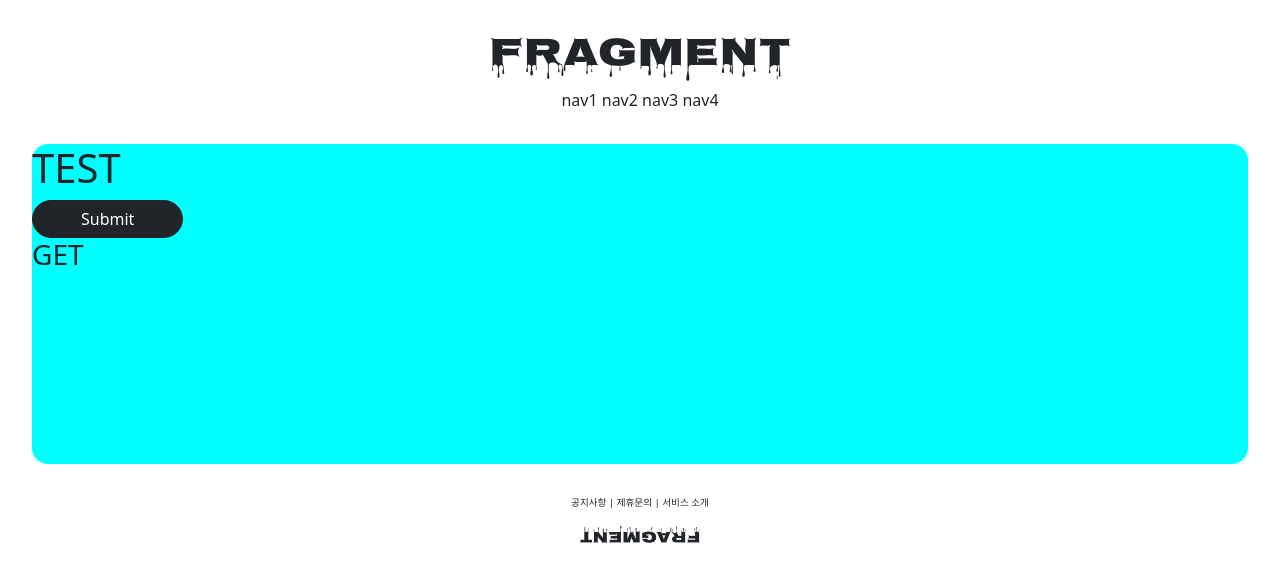
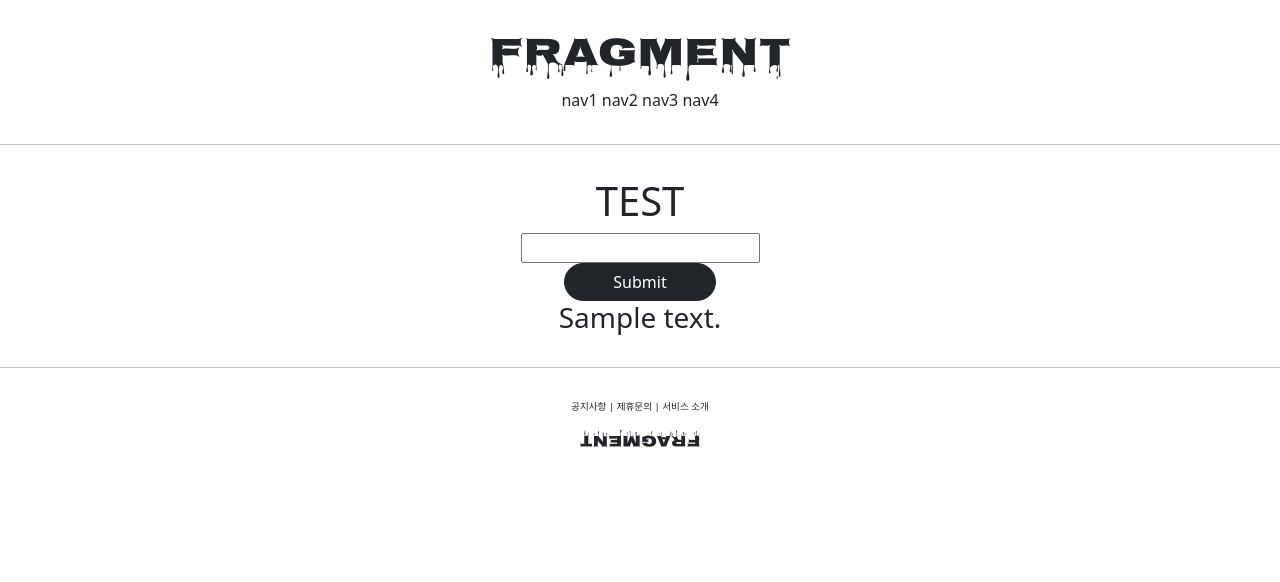
Before and after one commit to 21nkyu/ik_1ban_2, a Django app: page /accounts/overpower/ in a window 1280 px wide. Shown: the top 582 px of the page. Run offline with Django 3.2, Linux system fonts and the light colour scheme; tables that the repository leaves empty hold one stand-in row (values such as "Sample post"); parts of the project's set-up code (start-up, migrations or seed data) failed here and were passed over.

Commit message:
20210731_scd_004

```diff
--- a/accountapp/models.py
+++ b/accountapp/models.py
@@ -2,5 +2,5 @@ from django.db import models
 
 # Create your models here.
 
-class HelloWorld(models.Model):
+class accapp_HelloWorld(models.Model):
     text = models.CharField(max_length=255, null=False)
--- a/accountapp/templates/accountapp/overpower.html
+++ b/accountapp/templates/accountapp/overpower.html
@@ -2,16 +2,30 @@
 
 {% block content %}
 
-    <div style = "height: 20rem; background-color : aqua; margin:2rem; border-radius:1rem;">
+    <div style = "margin:2rem; border-radius:1rem; text-align: center">
         <h1>
             TEST
         </h1>
         <form action="/accounts/overpower/" method="post">
             {% csrf_token %}
-            <input type="submit" class="px-5 btn btn-dark rounded-pill">
+            <div>
+                <input type="text" name="hello_1_input">
+
+            </div>
+            <div>
+                <input type="submit" class="px-5 btn btn-dark rounded-pill">
+            </div>
+
         </form>
+        {% if hello_1_list %}
+            {% for hello_1 in hello_1_list %}
+            <h3>
+                {{ hello_1.text }}
+            </h3>
+            {% endfor %}
 
-        <h3> {{ text }}</h3>
+        {% endif %}
     </div>
 
+
 {% endblock %}
--- a/accountapp/urls.py
+++ b/accountapp/urls.py
@@ -5,6 +5,6 @@ from accountapp.views import hello_1
 app_name = 'accountapp'
 
 urlpatterns = [
-    path('overpower/', hello_1, name='hello world')
+    path('overpower/', hello_1, name='hello_world')
 
 ]
--- a/accountapp/views.py
+++ b/accountapp/views.py
@@ -1,9 +1,21 @@
-from django.http import HttpResponse
+from django.http import HttpResponse, HttpResponseRedirect
 from django.shortcuts import render
+from django.urls import reverse
+
+from accountapp.models import accapp_HelloWorld
 
 
-def hello_1 (request):
+def hello_1(request):
     if request.method == 'POST':
-        return render(request, 'accountapp/overpower.html', context={'text':'POST'})
+
+        temp = request.POST.get('hello_1_input')
+
+        new_hello_1 = accapp_HelloWorld()
+        new_hello_1.text = temp
+        new_hello_1.save()
+
+
+        return HttpResponseRedirect(reverse('accountapp:hello_world'))
     else:
-        return render(request, 'accountapp/overpower.html', context={'text': 'GET'})
+        hello_1_list = accapp_HelloWorld.objects.all()
+        return render(request, 'accountapp/overpower.html', context={'hello_1_list': hello_1_list})
--- a/templates/base.html
+++ b/templates/base.html
@@ -6,9 +6,12 @@
 <body>
 {% include 'header.html' %}
 
+<hr>
+
 {% block content %}
+{% endblock %}
 
-{% endblock %}
+<hr>
 
 {% include 'footer.html' %}
 
```
Also changed, not shown: accountapp/migrations/0002_rename_helloworld_accapp_helloworld.py (added).
